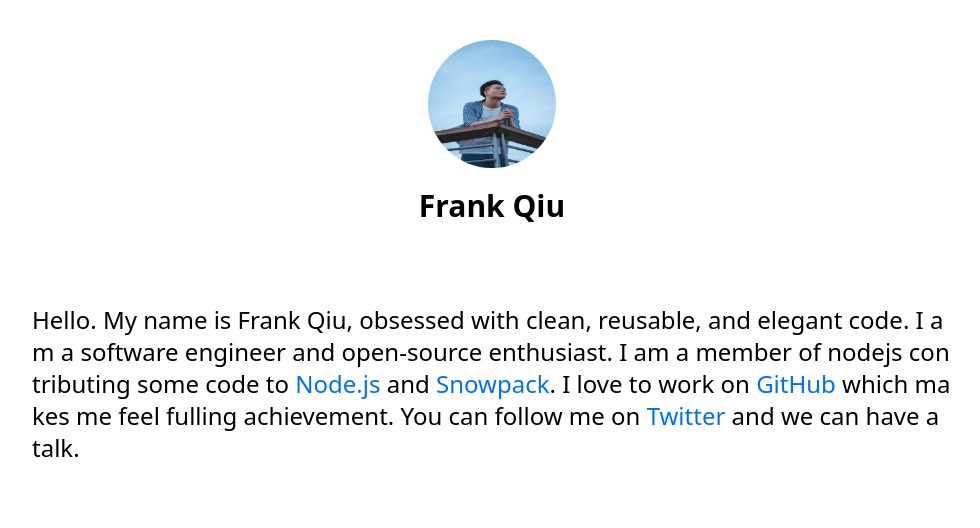
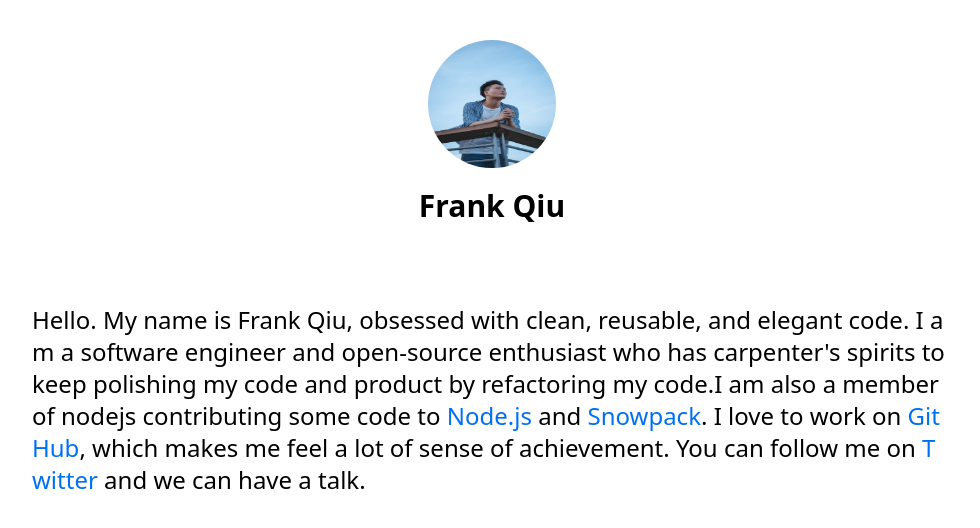
Before and after one commit to iam-frankqiu/my-website, a Next.js app: page / in a window 1280 px wide. Shown: the top 528 px of the page, without its empty margins (148-1128 px from the left). Built offline with nearby package versions, Linux system fonts and the light colour scheme.

Commit message:
update some info

```diff
--- a/pages/index.tsx
+++ b/pages/index.tsx
@@ -27,8 +27,8 @@ const Index = ({ allPosts }: Props) => {
 
         <Avatar  name="Frank Qiu" picture="/frankqiu.jpeg"></Avatar>
           <div style={{wordBreak: 'break-all'}} className="ml-40 mr-40 pt-20 text-2xl">
-            Hello. My name is Frank Qiu, obsessed with clean, reusable, and elegant code. I am a software engineer and open-source enthusiast. I am a member of nodejs contributing some code to <Link href="https://nodejs.org/en/">Node.js</Link> and <Link href="https://www.snowpack.dev/">Snowpack</Link>.
-             I love to work on <Link href="https://github.com/iam-frankqiu" >GitHub</Link> which makes me feel fulling achievement. You can follow me on <Link href="https://twitter.com/FrankQi73998203" >Twitter</Link> and we can have a talk.
+            Hello. My name is Frank Qiu, obsessed with clean, reusable, and elegant code. I am a software engineer and open-source enthusiast who has carpenter's spirits to keep polishing my code and product by refactoring my code.I am also a member of nodejs contributing some code to <Link href="https://nodejs.org/en/">Node.js</Link> and <Link href="https://www.snowpack.dev/">Snowpack</Link>.
+             I love to work on <Link href="https://github.com/iam-frankqiu" >GitHub</Link>, which makes me feel a lot of sense of achievement. You can follow me on <Link href="https://twitter.com/FrankQi73998203" >Twitter</Link> and we can have a talk.
           </div>
           {/* {heroPost && (
             <HeroPost
```
